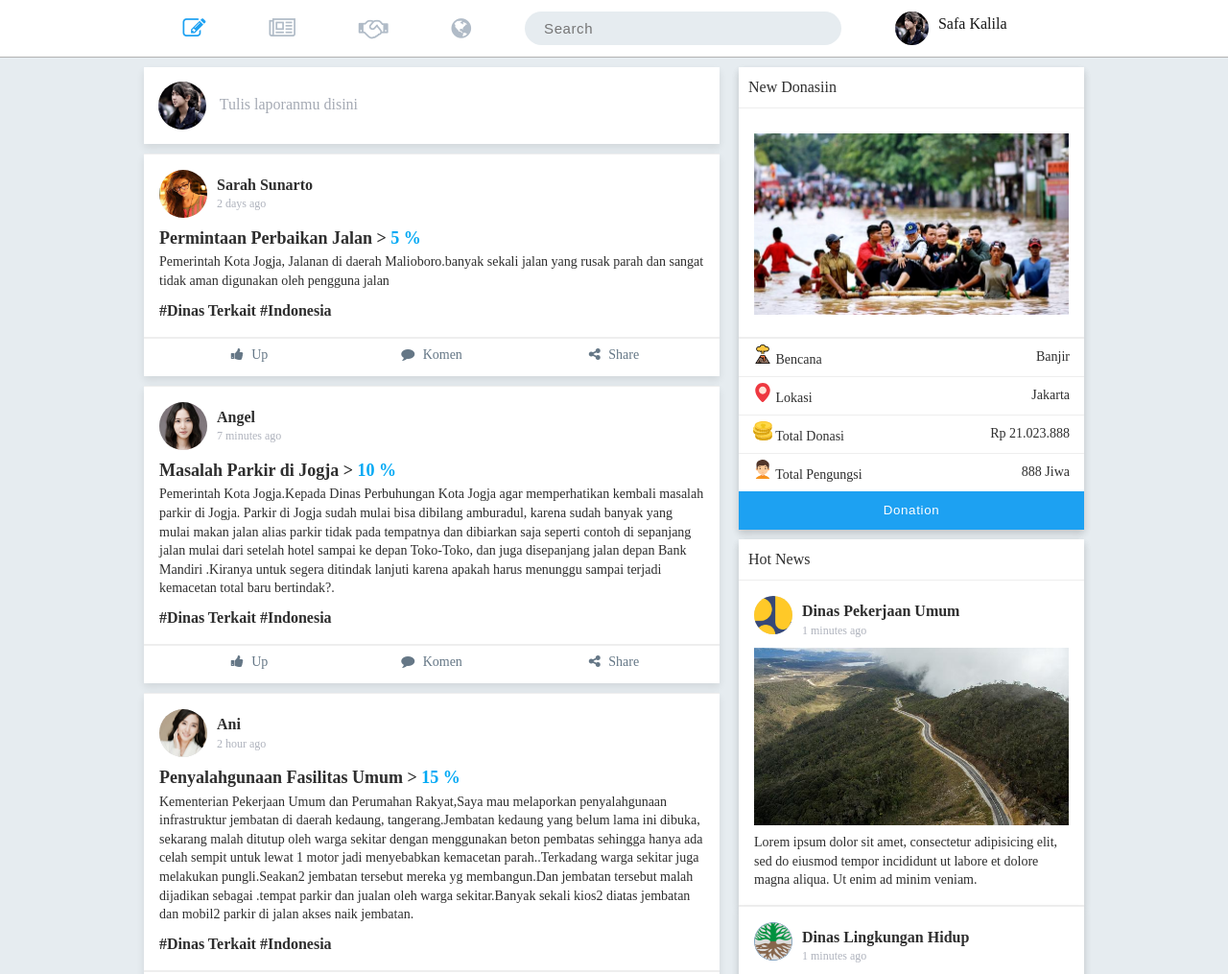
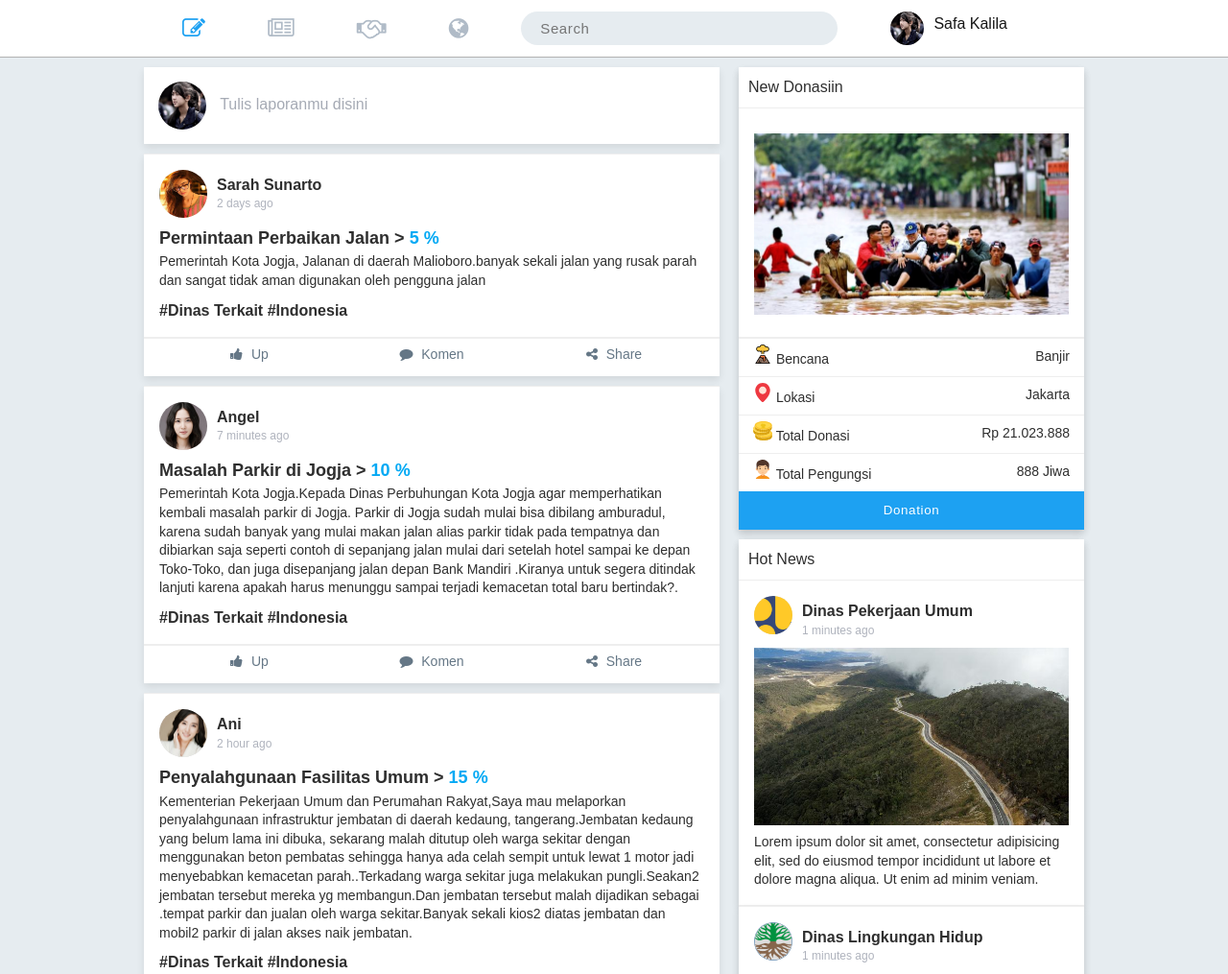
Before and after one commit to m-noer/laporin, a plain HTML site: page home.html in a window 1280 px wide. Shown: the top 1015 px of the page at 96% size. Drawn offline with Linux system fonts and the light colour scheme.

Commit message:
Update style.css

```diff
--- a/css/style.css
+++ b/css/style.css
@@ -19,7 +19,7 @@ html {
 }
 
 body {
-  font-family: Helvetica sans-serif;
+  font-family: sans-serif;
   background: #E6ECF0;
   line-height: 1.4;
   overflow-x: hidden;
```
